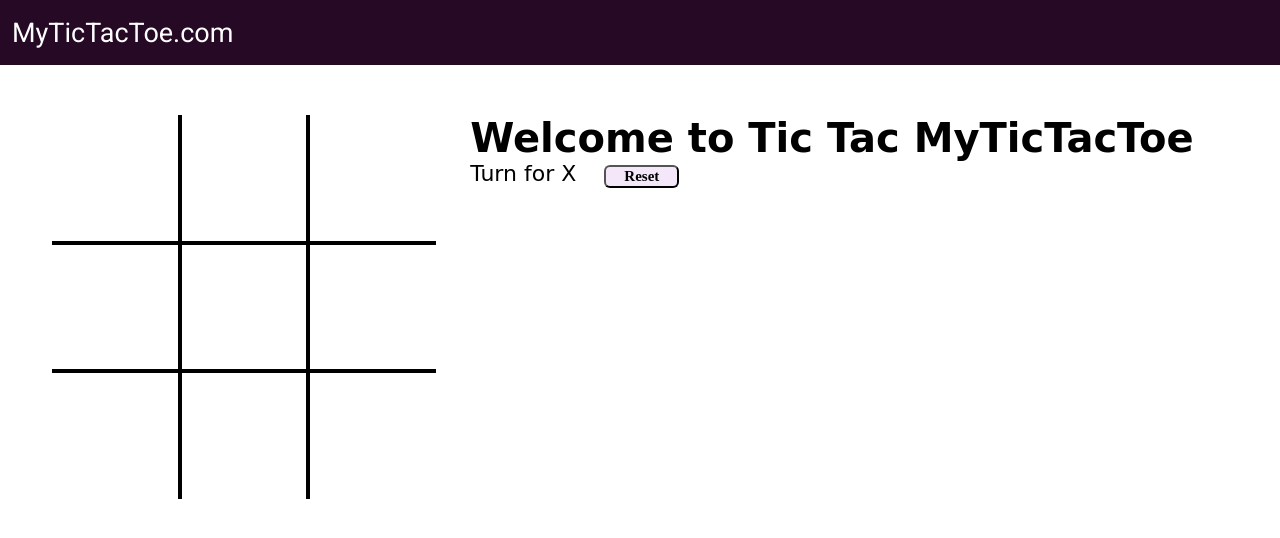
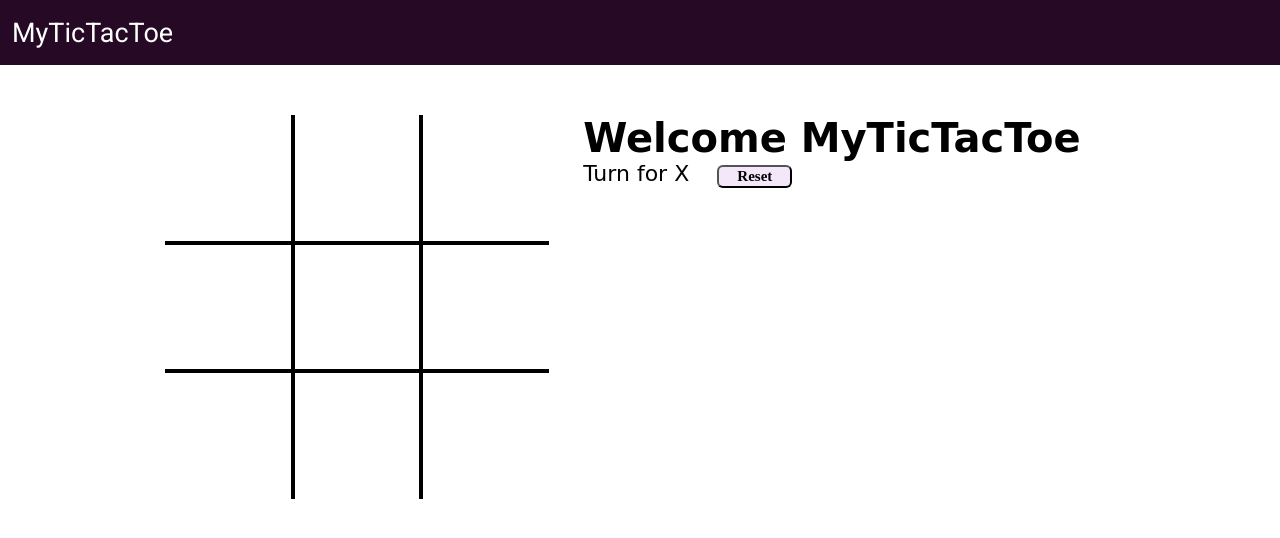
Before and after one commit to architag01/architag02.github.io, a plain HTML site: page index.html in a window 1280 px wide. Drawn offline with Linux system fonts and the light colour scheme; a web font is replaced by a local one.

Commit message:
Update index.html

```diff
--- a/index.html
+++ b/index.html
@@ -10,7 +10,7 @@
   <body>
     <nav>
       <ul>
-        <li>MyTicTacToe.com</li>
+        <li>MyTicTacToe</li>
       </ul>
     </nav>
 
@@ -28,7 +28,7 @@
         <div class="box bb-0 br-0"><span class="boxtext"></span></div>
       </div>
       <div class="gameInfo">
-        <h1>Welcome to Tic Tac MyTicTacToe</h1>
+        <h1>Welcome MyTicTacToe</h1>
         <div>
           <span class="info">Turn for X</span>
           <button id="reset">Reset</button>
```
